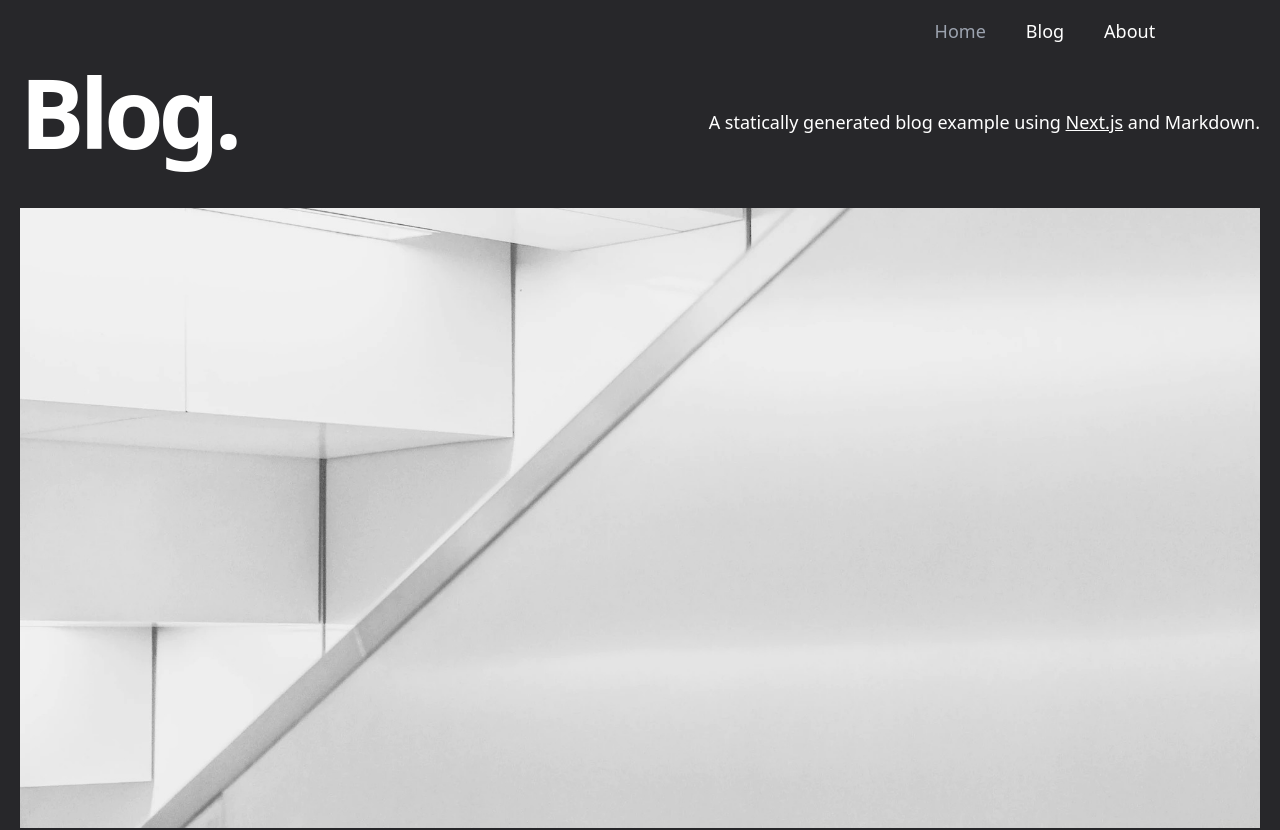
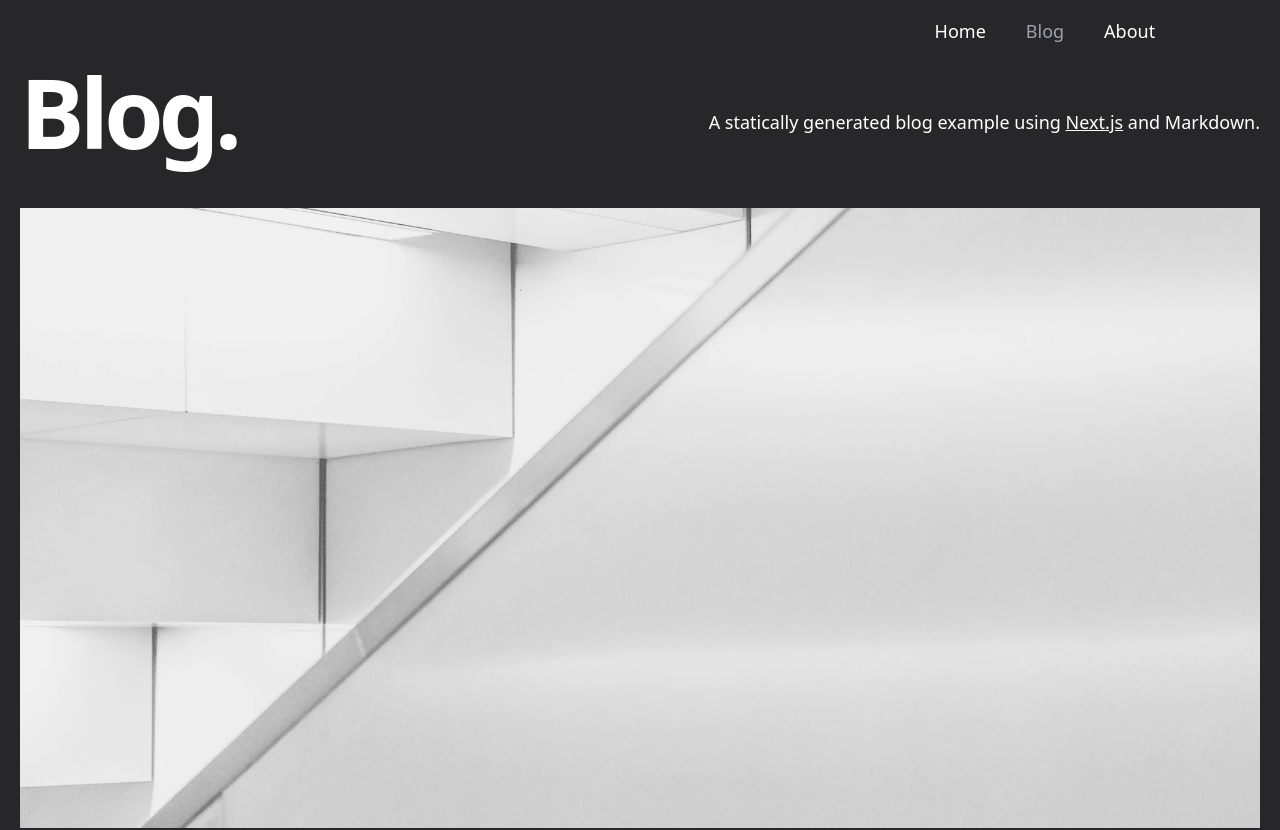
Before and after one commit to tatoMa/portfolio-2022, a Next.js app: page /blogs in a window 1280 px wide. Shown: the top 830 px of the page. Built offline with nearby package versions, Linux system fonts and the light colour scheme.

Commit message:
init contact page

```diff
--- a/pages/blogs/index.tsx
+++ b/pages/blogs/index.tsx
@@ -44,12 +44,12 @@ const Index = ({ allPosts }: Props) => {
                   scrolled && " -translate-x-1"
                 }`}
               >
-                <li className="text-gray-400 px-3 py-2 cursor-pointer border-b-2 border-transparent hover:border-sky-500 duration-150">
+                <li className=" px-3 py-2 cursor-pointer border-b-2 border-transparent hover:border-sky-500 duration-150">
                   <Link href="/">
                     <a>Home</a>
                   </Link>
                 </li>
-                <li className="px-3 py-2 cursor-pointer border-b-2 border-transparent hover:border-sky-500 duration-150">
+                <li className="text-gray-400 px-3 py-2 cursor-pointer border-b-2 border-transparent hover:border-sky-500 duration-150">
                   <Link href="/blogs">
                     <a>Blog</a>
                   </Link>
--- /dev/null
+++ b/pages/contact/index.tsx
@@ -0,0 +1,5 @@
+const index = () => {
+  return <div>contact me</div>;
+};
+
+export default index;
```
